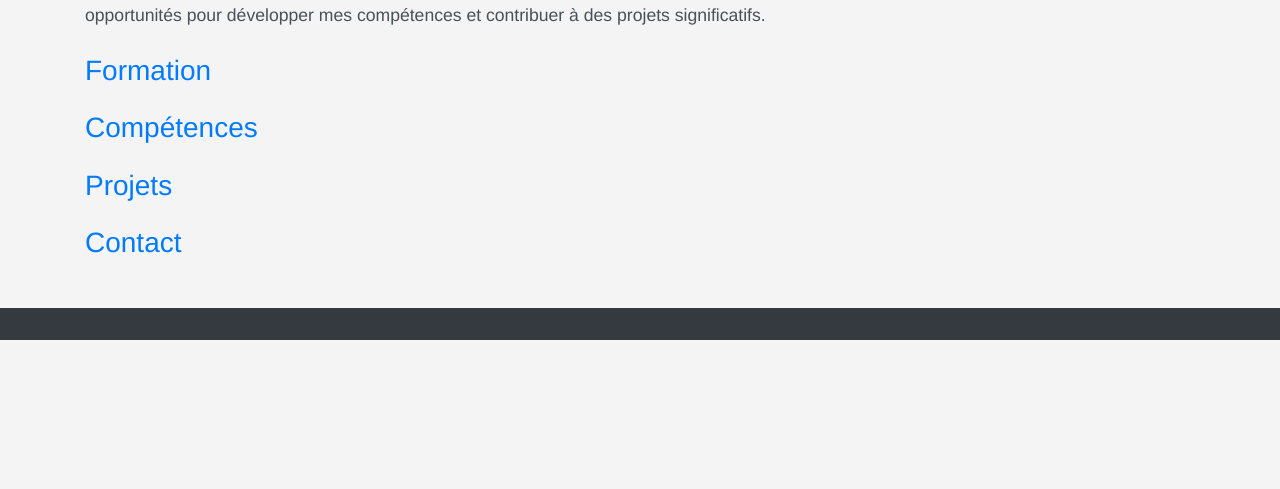
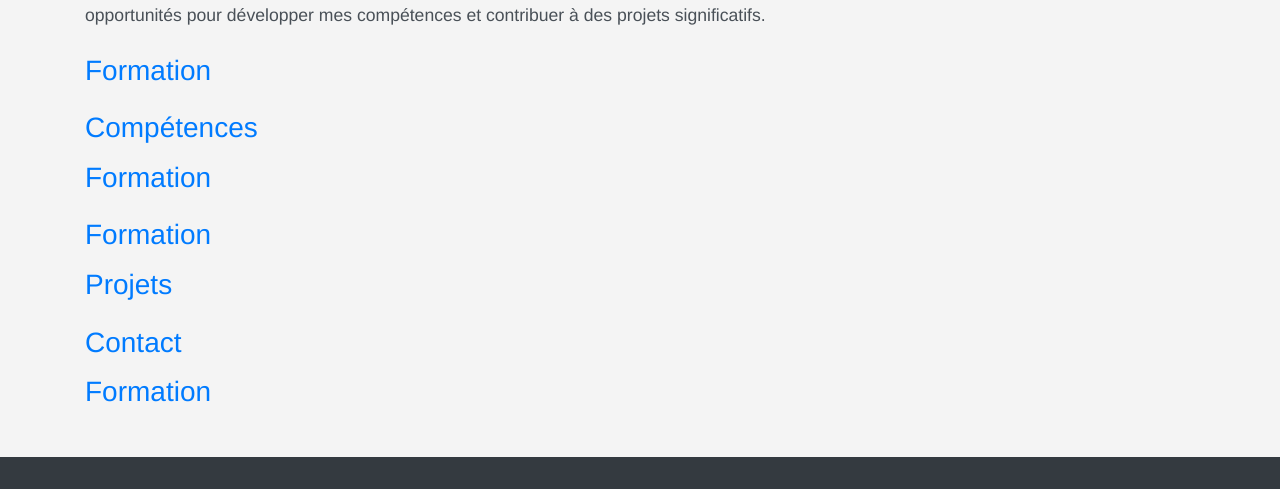
Before and after one commit to hofrance/devWeb, a PHP site: page / in a window 1280 px wide. Shown: the part 799-1288 px from the top of the page. Before the commit the page ends 1139 px from the top, so only its background shows below. Run offline with PHP 8.4, Linux system fonts and the light colour scheme.

Commit message:
ajout des lien vers mon site officielle

```diff
--- a/index.php
+++ b/index.php
@@ -51,18 +51,22 @@
 
         <!-- Section Formation -->
         <section class="education mb-4">
-            <h3>Formation</h3>
+
+                <a href="http://richard-hofrance.com" target="_blank" rel="noopener noreferrer"><h3>Formation   </h3></a>
+
             <!-- Contenu de la section Formation -->
         </section>
 
         <!-- Section Compétences -->
         <section class="skills mb-4">
             <h3>Compétences</h3>
+            <a href="http://richard-hofrance.com/competences" target="_blank" rel="noopener noreferrer"><h3>Formation   </h3></a>
             <!-- Contenu de la section Compétences -->
         </section>
 
         <!-- Section Projets -->
         <section class="projects mb-4">
+        <a href="http://richard-hofrance.com/projects" target="_blank" rel="noopener noreferrer"><h3>Formation   </h3></a>
             <h3>Projets</h3>
             <!-- Contenu de la section Projets -->
         </section>
@@ -70,6 +74,7 @@
         <!-- Section Contact -->
         <section class="contact mb-4">
             <h3>Contact</h3>
+            <a href="http://richard-hofrance.com/contact" target="_blank" rel="noopener noreferrer"><h3>Formation   </h3></a>
             <!-- Contenu de la section Contact -->
         </section>
     </main>
```
